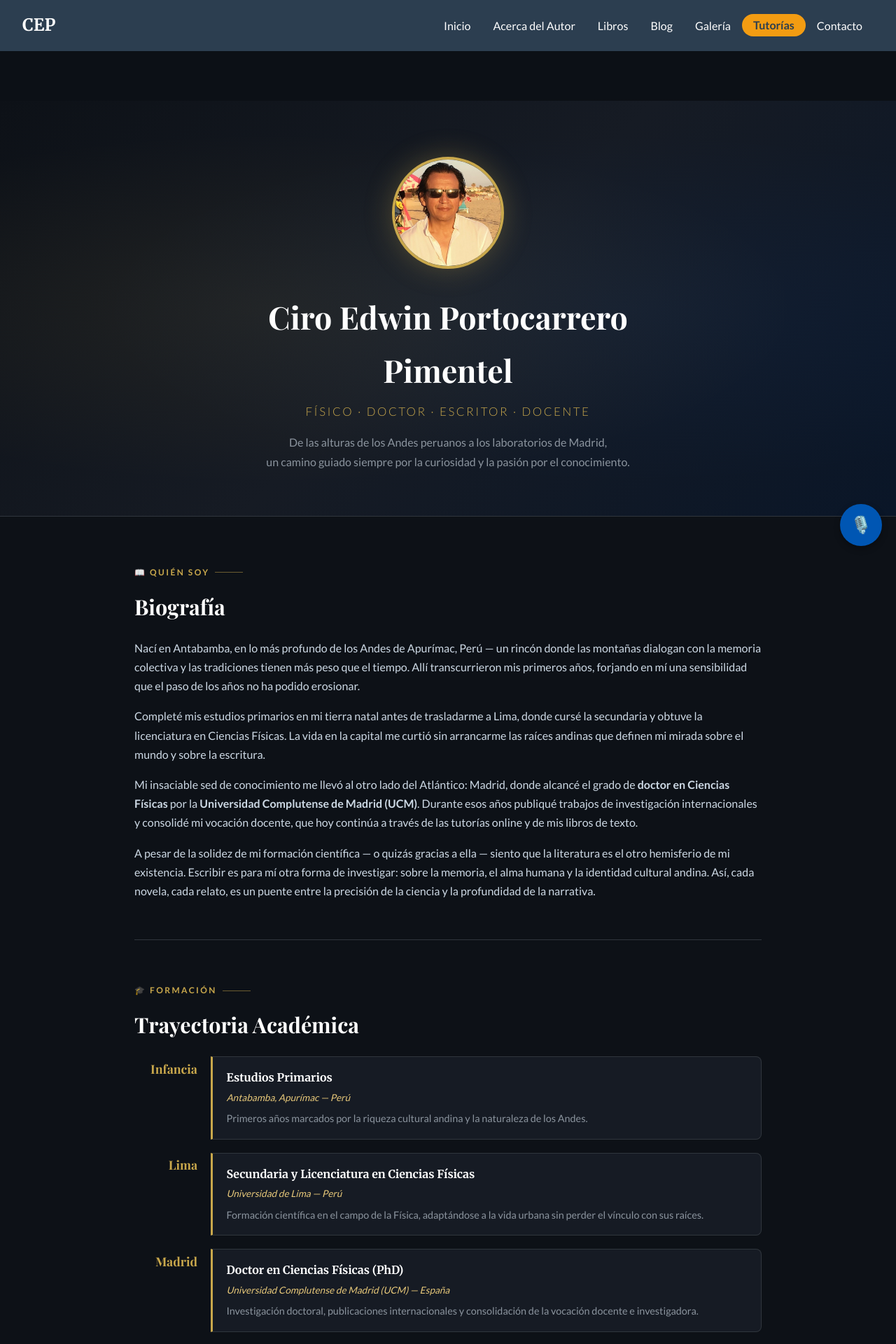
After one commit to cedwinpp/cedwinpp.github.io, a Flask app: page /acerca.html in a window 1280 px wide. The commit adds this page. Shown: the top 1920 px of the page at 70% size. Run offline with Flask 3, Linux system fonts and the light colour scheme.

Commit message:
feat: pagina Acerca del Autor + nav actualizado en todos los templates

```diff
--- a/app.py
+++ b/app.py
@@ -100,6 +100,10 @@ def debug_models():
 # intercepta /<path> antes que nuestra ruta genérica ← ese era el bug 404.
 # Las rutas explícitas sin wildcard siempre tienen máxima prioridad en Flask.
 
+@app.route('/acerca.html')
+def page_acerca():
+    return render_template('acerca.html')
+
 @app.route('/libros.html')
 def page_libros():
     return render_template('libros.html')
--- /dev/null
+++ b/templates/acerca.html
@@ -0,0 +1,453 @@
+<!DOCTYPE html>
+<html lang="es">
+<head>
+    <meta charset="UTF-8">
+    <meta name="viewport" content="width=device-width, initial-scale=1.0">
+    <title>Acerca del Autor - Ciro Edwin Portocarrero Pimentel</title>
+    <meta name="description" content="Biografía completa, trayectoria académica y publicaciones científicas de Ciro Edwin Portocarrero Pimentel, físico, doctor y escritor peruano.">
+    <meta name="keywords" content="Ciro Edwin Portocarrero Pimentel, físico peruano, doctor física, Universidad Complutense Madrid, publicaciones científicas, autor peruano">
+
+    <!-- Open Graph -->
+    <meta property="og:title" content="Acerca del Autor - Ciro Edwin Portocarrero Pimentel">
+    <meta property="og:description" content="Físico, doctor por la UCM, escritor y docente. Trayectoria académica y científica completa.">
+    <meta property="og:image" content="https://cedwinpp.github.io/images/edwin_2.png">
+    <meta property="og:url" content="https://cedwinpp.github.io/acerca.html">
+    <meta property="og:type" content="website">
+
+    <!-- Favicon -->
+    <link rel="apple-touch-icon" sizes="180x180" href="https://cedwinpp.github.io/apple-touch-icon.png">
+    <link rel="icon" type="image/png" sizes="32x32" href="https://cedwinpp.github.io/favicon-32x32.png">
+    <link rel="icon" type="image/png" sizes="16x16" href="https://cedwinpp.github.io/favicon-16x16.png">
+    <link rel="shortcut icon" href="https://cedwinpp.github.io/favicon.ico">
+
+    <!-- Fonts & CSS -->
+    <link rel="stylesheet" href="/css/style.css">
+    <link href="https://fonts.googleapis.com/css2?family=Lato:wght@300;400;700&family=Merriweather:ital,wght@0,700;1,400&family=Playfair+Display:wght@600;700&display=swap" rel="stylesheet">
+
+    <style>
+        /* ── Variables ── */
+        :root {
+            --gold:    #c9a84c;
+            --gold-lt: #e8c97a;
+            --dark:    #0d1117;
+            --card-bg: #161b24;
+            --text:    #cdd9e5;
+            --text-muted: #8b949e;
+            --border:  #30363d;
+            --accent:  #1f6feb;
+        }
+
+        * { box-sizing: border-box; margin: 0; padding: 0; }
+
+        body {
+            background: var(--dark);
+            color: var(--text);
+            font-family: 'Lato', sans-serif;
+            line-height: 1.7;
+        }
+
+        /* ── Header / Nav (reutiliza el de style.css) ── */
+        .page-header { background: rgba(13,17,23,0.97); backdrop-filter: blur(10px); }
+
+        /* ── Hero de página ── */
+        .about-hero {
+            background: linear-gradient(135deg, #0d1117 0%, #161b24 50%, #0a1628 100%);
+            border-bottom: 1px solid var(--border);
+            padding: 5rem 2rem 4rem;
+            text-align: center;
+            position: relative;
+            overflow: hidden;
+        }
+        .about-hero::before {
+            content: '';
+            position: absolute; inset: 0;
+            background: radial-gradient(ellipse at 30% 50%, rgba(201,168,76,0.08) 0%, transparent 60%),
+                        radial-gradient(ellipse at 70% 50%, rgba(31,111,235,0.06) 0%, transparent 60%);
+        }
+        .about-hero-inner { position: relative; z-index: 1; max-width: 700px; margin: 0 auto; }
+        .about-photo {
+            width: 160px; height: 160px;
+            border-radius: 50%;
+            object-fit: cover;
+            border: 4px solid var(--gold);
+            box-shadow: 0 0 40px rgba(201,168,76,0.3);
+            margin-bottom: 1.5rem;
+        }
+        .about-hero h1 {
+            font-family: 'Playfair Display', serif;
+            font-size: clamp(2rem, 5vw, 2.8rem);
+            color: #fff;
+            margin-bottom: 0.4rem;
+        }
+        .about-hero .subtitle {
+            font-size: 1.05rem;
+            color: var(--gold);
+            letter-spacing: 0.15em;
+            text-transform: uppercase;
+            font-weight: 300;
+            margin-bottom: 1rem;
+        }
+        .about-hero p { color: var(--text-muted); font-size: 1rem; }
+
+        /* ── Layout principal ── */
+        .about-main {
+            max-width: 960px;
+            margin: 0 auto;
+            padding: 4rem 2rem 5rem;
+            display: flex;
+            flex-direction: column;
+            gap: 3.5rem;
+        }
+
+        /* ── Sección genérica ── */
+        .about-section {}
+        .section-label {
+            display: inline-flex;
+            align-items: center;
+            gap: 0.5rem;
+            font-size: 0.75rem;
+            letter-spacing: 0.2em;
+            text-transform: uppercase;
+            color: var(--gold);
+            font-weight: 700;
+            margin-bottom: 0.8rem;
+        }
+        .section-label::after {
+            content: '';
+            display: block;
+            width: 40px; height: 1px;
+            background: var(--gold);
+            opacity: 0.5;
+        }
+        .about-section h2 {
+            font-family: 'Playfair Display', serif;
+            font-size: 1.9rem;
+            color: #fff;
+            margin-bottom: 1.2rem;
+        }
+        .about-section p { color: var(--text); margin-bottom: 1rem; }
+        .about-section p:last-child { margin-bottom: 0; }
+
+        /* ── Tarjetas de timeline ── */
+        .timeline { display: flex; flex-direction: column; gap: 1.2rem; }
+        .tl-item {
+            display: grid;
+            grid-template-columns: 90px 1fr;
+            gap: 1.2rem;
+            align-items: start;
+        }
+        .tl-year {
+            font-family: 'Playfair Display', serif;
+            font-size: 1.1rem;
+            font-weight: 700;
+            color: var(--gold);
+            padding-top: 0.15rem;
+            text-align: right;
+        }
+        .tl-body {
+            background: var(--card-bg);
+            border: 1px solid var(--border);
+            border-left: 3px solid var(--gold);
+            border-radius: 0 8px 8px 0;
+            padding: 1rem 1.2rem;
+        }
+        .tl-body h3 {
+            font-size: 1rem;
+            font-weight: 700;
+            color: #fff;
+            margin-bottom: 0.2rem;
+        }
+        .tl-body .tl-inst {
+            font-size: 0.85rem;
+            color: var(--gold-lt);
+            margin-bottom: 0.4rem;
+            font-style: italic;
+        }
+        .tl-body p { font-size: 0.9rem; color: var(--text-muted); margin: 0; }
+
+        /* ── Publicaciones científicas ── */
+        .pub-list { display: flex; flex-direction: column; gap: 1rem; }
+        .pub-card {
+            background: var(--card-bg);
+            border: 1px solid var(--border);
+            border-radius: 10px;
+            padding: 1.2rem 1.4rem;
+            display: grid;
+            grid-template-columns: auto 1fr;
+            gap: 1rem;
+            align-items: start;
+            transition: border-color 0.2s, transform 0.2s;
+        }
+        .pub-card:hover {
+            border-color: var(--gold);
+            transform: translateX(4px);
+        }
+        .pub-year-badge {
+            background: rgba(201,168,76,0.15);
+            color: var(--gold);
+            font-size: 0.8rem;
+            font-weight: 700;
+            padding: 0.3rem 0.7rem;
+            border-radius: 20px;
+            white-space: nowrap;
+            border: 1px solid rgba(201,168,76,0.3);
+        }
+        .pub-info h3 {
+            font-size: 0.95rem;
+            font-weight: 700;
+            color: #fff;
+            margin-bottom: 0.3rem;
+            line-height: 1.4;
+        }
+        .pub-info .pub-journal {
+            font-size: 0.82rem;
+            color: var(--accent);
+            font-style: italic;
+            margin-bottom: 0.2rem;
+        }
+        .pub-info .pub-authors {
+            font-size: 0.8rem;
+            color: var(--text-muted);
+        }
+        .pub-info a {
+            display: inline-block;
+            margin-top: 0.4rem;
+            font-size: 0.8rem;
+            color: var(--gold);
+            text-decoration: none;
+            border-bottom: 1px solid rgba(201,168,76,0.3);
+        }
+        .pub-info a:hover { border-color: var(--gold); }
+
+        /* ── Habilidades / áreas ── */
+        .skills-grid {
+            display: grid;
+            grid-template-columns: repeat(auto-fit, minmax(200px, 1fr));
+            gap: 1rem;
+        }
+        .skill-card {
+            background: var(--card-bg);
+            border: 1px solid var(--border);
+            border-radius: 10px;
+            padding: 1.2rem;
+            text-align: center;
+            transition: border-color 0.2s;
+        }
+        .skill-card:hover { border-color: var(--gold); }
+        .skill-icon { font-size: 2rem; margin-bottom: 0.5rem; }
+        .skill-card h3 { font-size: 0.95rem; color: #fff; margin-bottom: 0.3rem; }
+        .skill-card p { font-size: 0.82rem; color: var(--text-muted); }
+
+        /* ── Divider ── */
+        hr.about-divider {
+            border: none;
+            border-top: 1px solid var(--border);
+        }
+
+        /* ── Footer básico ── */
+        .main-footer {
+            text-align: center;
+            padding: 2rem;
+            border-top: 1px solid var(--border);
+            color: var(--text-muted);
+            font-size: 0.85rem;
+        }
+
+        @media (max-width: 600px) {
+            .tl-item { grid-template-columns: 70px 1fr; gap: 0.8rem; }
+            .pub-card { grid-template-columns: 1fr; }
+        }
+    </style>
+</head>
+<body>
+
+    <header class="page-header">
+        <nav class="main-nav">
+            <div class="logo">CEP</div>
+            <ul>
+                <li><a href="/">Inicio</a></li>
+                <li><a href="/acerca.html">Acerca del Autor</a></li>
+                <li><a href="/libros.html">Libros</a></li>
+                <li><a href="/blog.html">Blog</a></li>
+                <li><a href="/galeria.html">Galería</a></li>
+                <li><a href="https://tutorias-edwin.com" target="_blank" class="nav-tutorias">Tutorías</a></li>
+                <li><a href="/contacto.html">Contacto</a></li>
+            </ul>
+        </nav>
+    </header>
+
+    <!-- ── HERO ── -->
+    <section class="about-hero">
+        <div class="about-hero-inner">
+            <img src="/images/edwin_2.png" alt="Foto de Ciro Edwin Portocarrero Pimentel" class="about-photo">
+            <h1>Ciro Edwin Portocarrero Pimentel</h1>
+            <p class="subtitle">Físico · Doctor · Escritor · Docente</p>
+            <p>De las alturas de los Andes peruanos a los laboratorios de Madrid,<br>
+               un camino guiado siempre por la curiosidad y la pasión por el conocimiento.</p>
+        </div>
+    </section>
+
+    <main class="about-main">
+
+        <!-- ── BIOGRAFÍA ── -->
+        <section class="about-section">
+            <span class="section-label">📖 Quién soy</span>
+            <h2>Biografía</h2>
+            <p>
+                Nací en Antabamba, en lo más profundo de los Andes de Apurímac, Perú — un rincón donde
+                las montañas dialogan con la memoria colectiva y las tradiciones tienen más peso que el
+                tiempo. Allí transcurrieron mis primeros años, forjando en mí una sensibilidad que el
+                paso de los años no ha podido erosionar.
+            </p>
+            <p>
+                Completé mis estudios primarios en mi tierra natal antes de trasladarme a Lima, donde
+                cursé la secundaria y obtuve la licenciatura en Ciencias Físicas. La vida en la capital
+                me curtió sin arrancarme las raíces andinas que definen mi mirada sobre el mundo y
+                sobre la escritura.
+            </p>
+            <p>
+                Mi insaciable sed de conocimiento me llevó al otro lado del Atlántico: Madrid, donde
+                alcancé el grado de <strong>doctor en Ciencias Físicas</strong> por la
+                <strong>Universidad Complutense de Madrid (UCM)</strong>. Durante esos años publiqué
+                trabajos de investigación internacionales y consolidé mi vocación docente, que hoy
+                continúa a través de las tutorías online y de mis libros de texto.
+            </p>
+            <p>
+                A pesar de la solidez de mi formación científica — o quizás gracias a ella — siento
+                que la literatura es el otro hemisferio de mi existencia. Escribir es para mí otra
+                forma de investigar: sobre la memoria, el alma humana y la identidad cultural andina.
+                Así, cada novela, cada relato, es un puente entre la precisión de la ciencia y la
+                profundidad de la narrativa.
+            </p>
+        </section>
+
+        <hr class="about-divider">
+
+        <!-- ── FORMACIÓN ── -->
+        <section class="about-section">
+            <span class="section-label">🎓 Formación</span>
+            <h2>Trayectoria Académica</h2>
+            <div class="timeline">
+                <div class="tl-item">
+                    <div class="tl-year">Infancia</div>
+                    <div class="tl-body">
+                        <h3>Estudios Primarios</h3>
+                        <div class="tl-inst">Antabamba, Apurímac — Perú</div>
+                        <p>Primeros años marcados por la riqueza cultural andina y la naturaleza de los Andes.</p>
+                    </div>
+                </div>
+                <div class="tl-item">
+                    <div class="tl-year">Lima</div>
+                    <div class="tl-body">
+                        <h3>Secundaria y Licenciatura en Ciencias Físicas</h3>
+                        <div class="tl-inst">Universidad de Lima — Perú</div>
+                        <p>Formación científica en el campo de la Física, adaptándose a la vida urbana sin perder el vínculo con sus raíces.</p>
+                    </div>
+                </div>
+                <div class="tl-item">
+                    <div class="tl-year">Madrid</div>
+                    <div class="tl-body">
+                        <h3>Doctor en Ciencias Físicas (PhD)</h3>
+                        <div class="tl-inst">Universidad Complutense de Madrid (UCM) — España</div>
+                        <p>Investigación doctoral, publicaciones internacionales y consolidación de la vocación docente e investigadora.</p>
+                    </div>
+                </div>
+            </div>
+        </section>
+
+        <hr class="about-divider">
+
+        <!-- ── PUBLICACIONES CIENTÍFICAS ── -->
+        <section class="about-section">
+            <span class="section-label">🔬 Ciencia</span>
+            <h2>Publicaciones Científicas</h2>
+            <p style="color: var(--text-muted); margin-bottom: 1.5rem;">
+                A lo largo de su trayectoria investigadora, Ciro Edwin ha publicado trabajos en revistas
+                científicas internacionales en el ámbito de la Física.
+            </p>
+            <div class="pub-list">
+
+                <div class="pub-card">
+                    <span class="pub-year-badge">Publicación 1</span>
+                    <div class="pub-info">
+                        <h3>Título de la publicación científica (pendiente de completar)</h3>
+                        <div class="pub-journal">Revista / Journal Internacional</div>
+                        <div class="pub-authors">C. E. Portocarrero Pimentel et al.</div>
+                        <!-- <a href="#" target="_blank">Ver en DOI / ResearchGate →</a> -->
+                    </div>
+                </div>
+
+                <div class="pub-card">
+                    <span class="pub-year-badge">Publicación 2</span>
+                    <div class="pub-info">
+                        <h3>Título de la publicación científica (pendiente de completar)</h3>
+                        <div class="pub-journal">Revista / Journal Internacional</div>
+                        <div class="pub-authors">C. E. Portocarrero Pimentel et al.</div>
+                    </div>
+                </div>
+
+                <div class="pub-card">
+                    <span class="pub-year-badge">Publicación 3</span>
+                    <div class="pub-info">
+                        <h3>Título de la publicación científica (pendiente de completar)</h3>
+                        <div class="pub-journal">Revista / Journal Internacional</div>
+                        <div class="pub-authors">C. E. Portocarrero Pimentel et al.</div>
+                    </div>
+                </div>
+
+            </div>
+            <p style="margin-top: 1.2rem; font-size: 0.85rem; color: var(--text-muted);">
+                💡 <em>Para añadir tus publicaciones reales, comparte los títulos, revistas y DOIs y los integro aquí.</em>
+            </p>
+        </section>
+
+        <hr class="about-divider">
+
+        <!-- ── ÁREAS DE INTERÉS ── -->
+        <section class="about-section">
+            <span class="section-label">⚡ Pasiones</span>
+            <h2>Áreas de Interés</h2>
+            <div class="skills-grid">
+                <div class="skill-card">
+                    <div class="skill-icon">⚛️</div>
+                    <h3>Física Teórica</h3>
+                    <p>Investigación en ciencias físicas e impacto divulgativo del conocimiento científico.</p>
+                </div>
+                <div class="skill-card">
+                    <div class="skill-icon">📚</div>
+                    <h3>Literatura Andina</h3>
+                    <p>Narrativa que explora la identidad, la memoria y el alma del Perú profundo.</p>
+                </div>
+                <div class="skill-card">
+                    <div class="skill-icon">🎓</div>
+                    <h3>Educación</h3>
+                    <p>Docencia de Matemáticas y Física, con libros de texto y tutorías online.</p>
+                </div>
+                <div class="skill-card">
+                    <div class="skill-icon">🎵</div>
+                    <h3>Música</h3>
+                    <p>Creación musical como extensión emotiva de la escritura y los recuerdos.</p>
+                </div>
+                <div class="skill-card">
+                    <div class="skill-icon">🏔️</div>
+                    <h3>Identidad Andina</h3>
+                    <p>Preservación y reivindicación de las tradiciones y culturas de los Andes peruanos.</p>
+                </div>
+                <div class="skill-card">
+                    <div class="skill-icon">🔭</div>
+                    <h3>Divulgación Científica</h3>
+                    <p>Acercar la ciencia a todos los públicos con lenguaje claro y accesible.</p>
+                </div>
+            </div>
+        </section>
+
+    </main>
+
+    <footer class="main-footer">
+        <p>© 2025 Ciro Edwin Portocarrero Pimentel. Todos los derechos reservados.</p>
+    </footer>
+
+    <script src="/js/main.js"></script>
+    <script src="/js/voice.js"></script>
+</body>
+</html>
--- a/templates/blog.html
+++ b/templates/blog.html
@@ -29,6 +29,7 @@
             <div class="logo">CEP</div>
             <ul>
                 <li><a href="/">Inicio</a></li>
+                <li><a href="/acerca.html">Acerca del Autor</a></li>
                 <li><a href="/libros.html">Libros</a></li>
                 <li><a href="/blog.html">Blog</a></li>
                 <li><a href="/galeria.html">Galería</a></li>
--- a/templates/contacto.html
+++ b/templates/contacto.html
@@ -31,6 +31,7 @@
             <div class="logo">CEP</div>
             <ul>
                 <li><a href="/">Inicio</a></li>
+                <li><a href="/acerca.html">Acerca del Autor</a></li>
                 <li><a href="/libros.html">Libros</a></li>
                 <li><a href="/blog.html">Blog</a></li>
                 <li><a href="/galeria.html">Galería</a></li>
--- a/templates/galeria.html
+++ b/templates/galeria.html
@@ -31,6 +31,7 @@
             <div class="logo">CEP</div>
             <ul>
                 <li><a href="/">Inicio</a></li>
+                <li><a href="/acerca.html">Acerca del Autor</a></li>
                 <li><a href="/libros.html">Libros</a></li>
                 <li><a href="/blog.html">Blog</a></li>
                 <li><a href="/galeria.html">Galería</a></li> <!-- Enlace a esta misma página -->
--- a/templates/index.html
+++ b/templates/index.html
@@ -60,6 +60,7 @@
             <div class="logo">CEP</div>
             <ul>
                 <li><a href="/">Inicio</a></li>
+                <li><a href="/acerca.html">Acerca del Autor</a></li>
                 <li><a href="/libros.html">Libros</a></li>
                 <li><a href="/blog.html">Blog</a></li>
                 <li><a href="/galeria.html">Galería</a></li>
--- a/templates/libros.html
+++ b/templates/libros.html
@@ -50,6 +50,7 @@
             <div class="logo">CEP</div>
             <ul>
                 <li><a href="/">Inicio</a></li>
+                <li><a href="/acerca.html">Acerca del Autor</a></li>
                 <li><a href="/libros.html">Libros</a></li>
                 <li><a href="/blog.html">Blog</a></li>
                 <li><a href="/galeria.html">Galería</a></li>
--- a/templates/post-ejemplo.html
+++ b/templates/post-ejemplo.html
@@ -23,6 +23,7 @@
             <div class="logo">CEP</div>
             <ul>
                 <li><a href="/">Inicio</a></li>
+                <li><a href="/acerca.html">Acerca del Autor</a></li>
                 <li><a href="/libros.html">Libros</a></li>
                 <li><a href="/blog.html">Blog</a></li>
                 <li><a href="/galeria.html">Galería</a></li>
```
